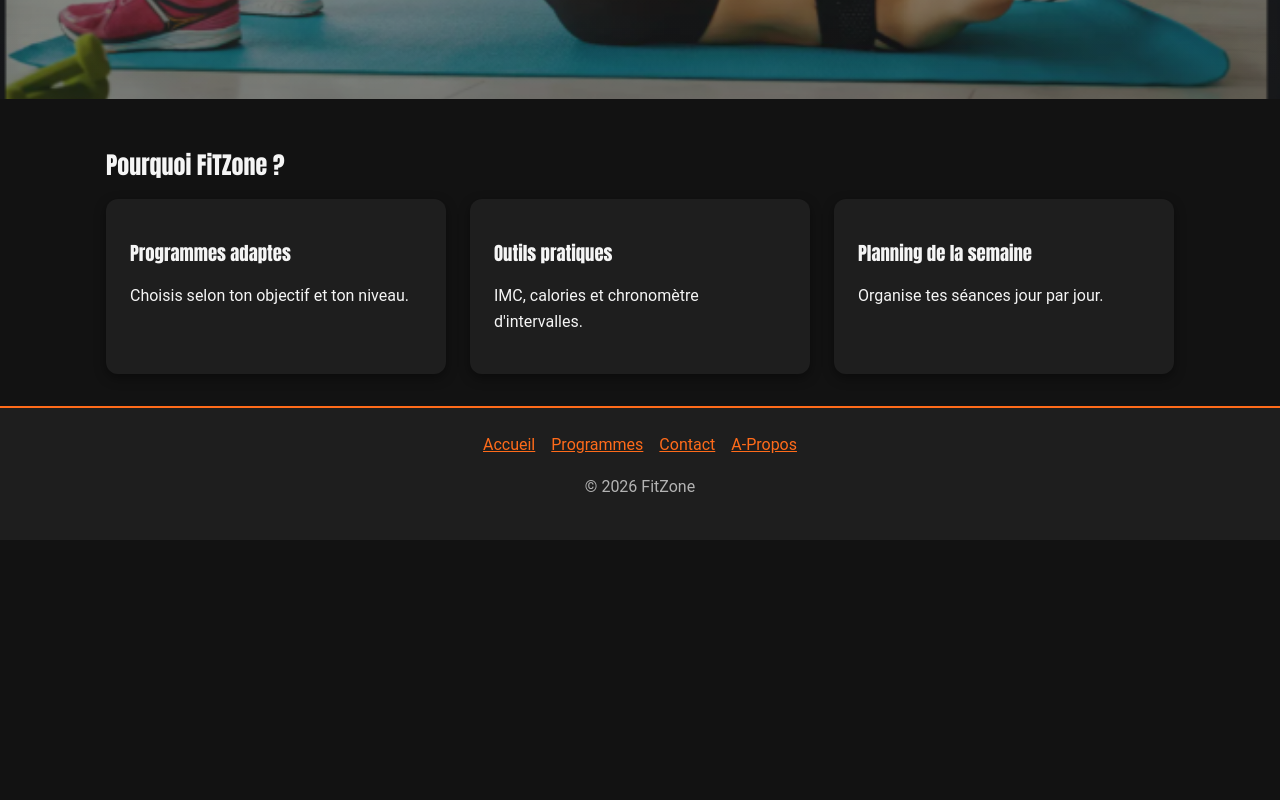
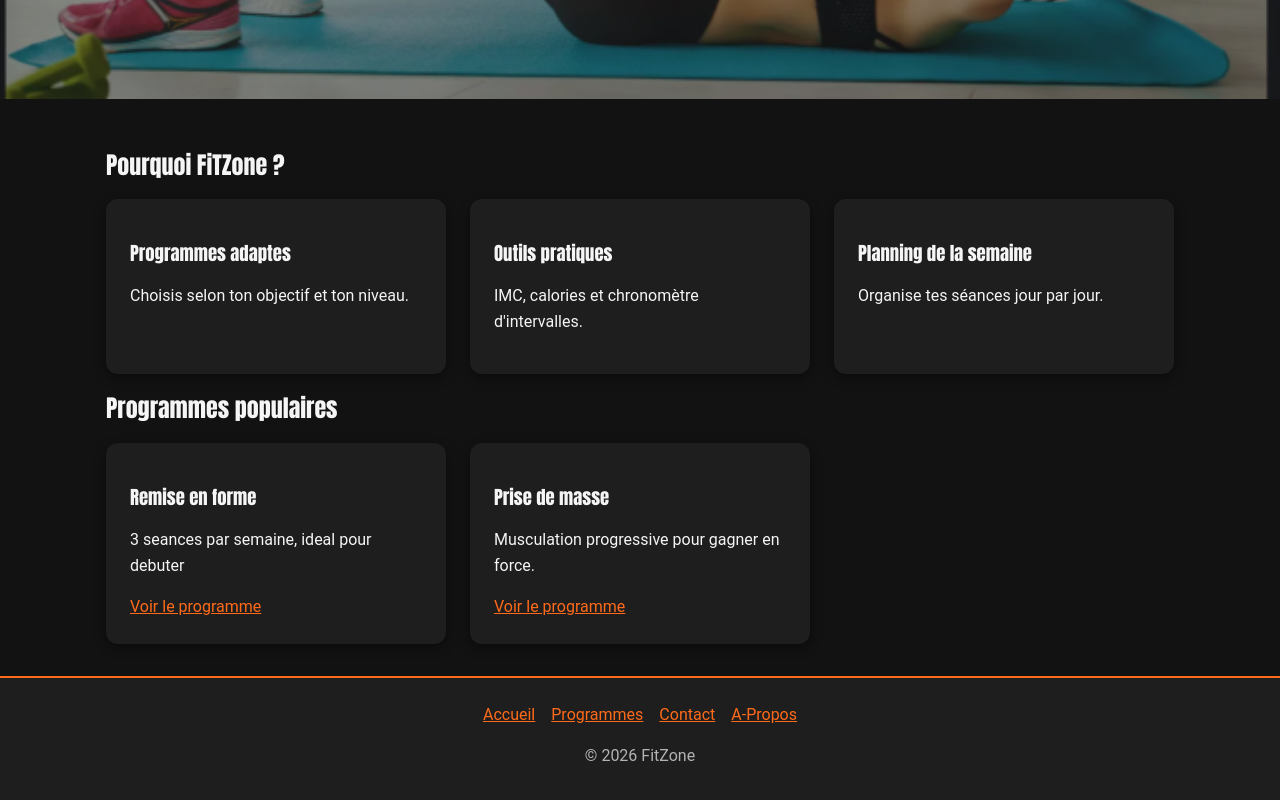
Before and after one commit to azafack/Projet_base_web-, a plain HTML site: page index.html in a window 1280 px wide. Shown: the part 612-1412 px from the top of the page. Before the commit the page ends 1152 px from the top, so only its background shows below. Drawn offline with Linux system fonts and the light colour scheme.

Commit message:
modification de la page d'accueil

```diff
--- a/css/style.css
+++ b/css/style.css
@@ -228,3 +228,15 @@ footer ul {
     transform: none;
   }
 }
+/* État de départ : carte invisible et légèrement décalée vers le bas */
+.card {
+  opacity: 0;
+  transform: translateY(30px);
+  transition: opacity 0.6s, transform 0.6s;
+}
+
+/* Quand le JS ajoute la classe "visible", la carte apparaît */
+.card.visible {
+  opacity: 1;
+  transform: translateY(0);
+}
--- a/index.html
+++ b/index.html
@@ -9,6 +9,7 @@
     <link rel="stylesheet" href="css/responsive.css">
     <script src="js/main.js" defer></script>
     <script src="js/carrousel.js" defer></script>
+    <script src="js/apparition.js" defer></script>
 </head>
 
 <body>
@@ -66,6 +67,21 @@
                 </article>
             </div>
         </section>
+        <section aria-labelledby="titre-populaires">
+            <h2 id="titre-populaires">Programmes populaires</h2>
+            <div class="grid">
+                <article class="card">
+                    <h3>Remise en forme</h3>
+                    <p>3 seances par semaine, ideal pour debuter</p>
+                    <a href="pages/programme-detail.html">Voir le programme</a>
+                </article>
+                <article class="card">
+                    <h3>Prise de masse</h3>
+                    <p>Musculation progressive pour gagner en force.</p>
+                    <a href="pages/programme-detail.html">Voir le programme</a>
+                </article>
+            </div>
+        </section>
     </main>
 
     <footer class="site-footer">
--- /dev/null
+++ b/js/apparition.js
@@ -0,0 +1,22 @@
+try {
+  // Récupère toutes les cartes de la page
+  const cartes = document.querySelectorAll(".card");
+
+  // L'observateur surveille quand un élément entre dans la zone visible de l'écran
+  const observateur = new IntersectionObserver((entrees) => {
+    entrees.forEach((entree) => {
+      // isIntersecting vaut true quand l'élément est visible
+      if (entree.isIntersecting) {
+        entree.target.classList.add("visible"); // déclenche la transition CSS
+        observateur.unobserve(entree.target);   // on arrête de surveiller cette carte
+      }
+    });
+  });
+
+  // On demande à l'observateur de surveiller chaque carte
+  cartes.forEach((carte) => observateur.observe(carte));
+} catch (erreur) {
+  console.error("Erreur apparition :", erreur);
+  // Si le script échoue, les cartes resteraient invisibles : on les affiche
+  document.querySelectorAll(".card").forEach((c) => c.classList.add("visible"));
+}
```
